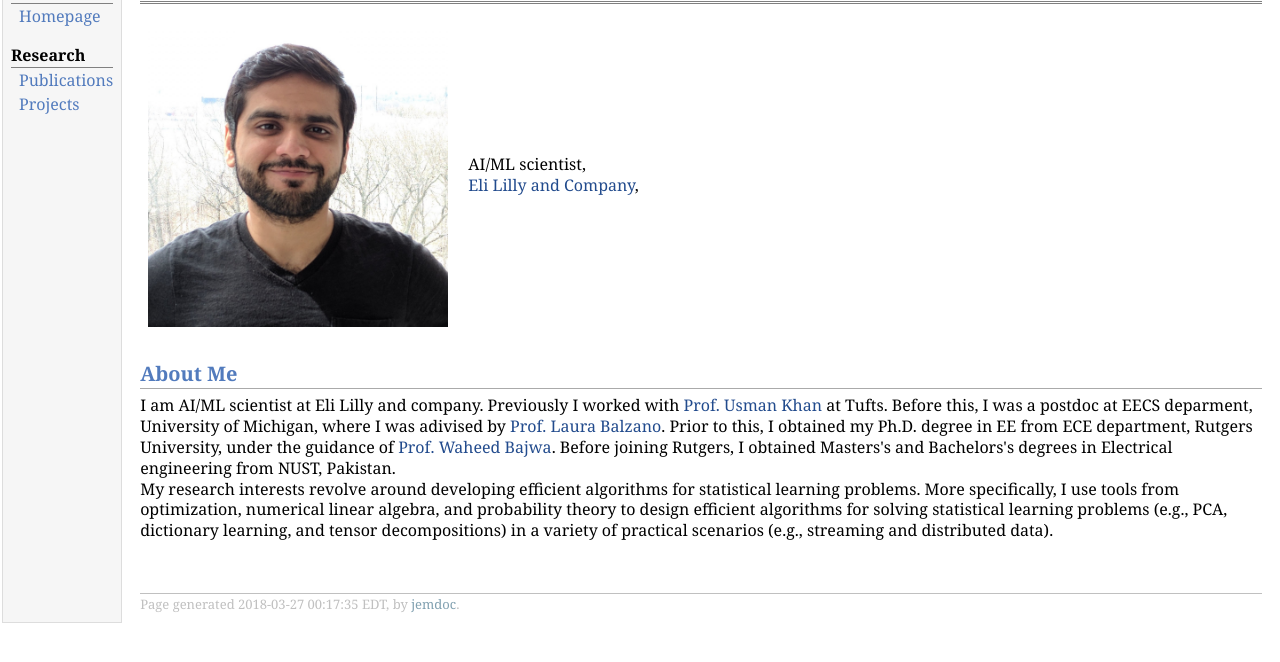
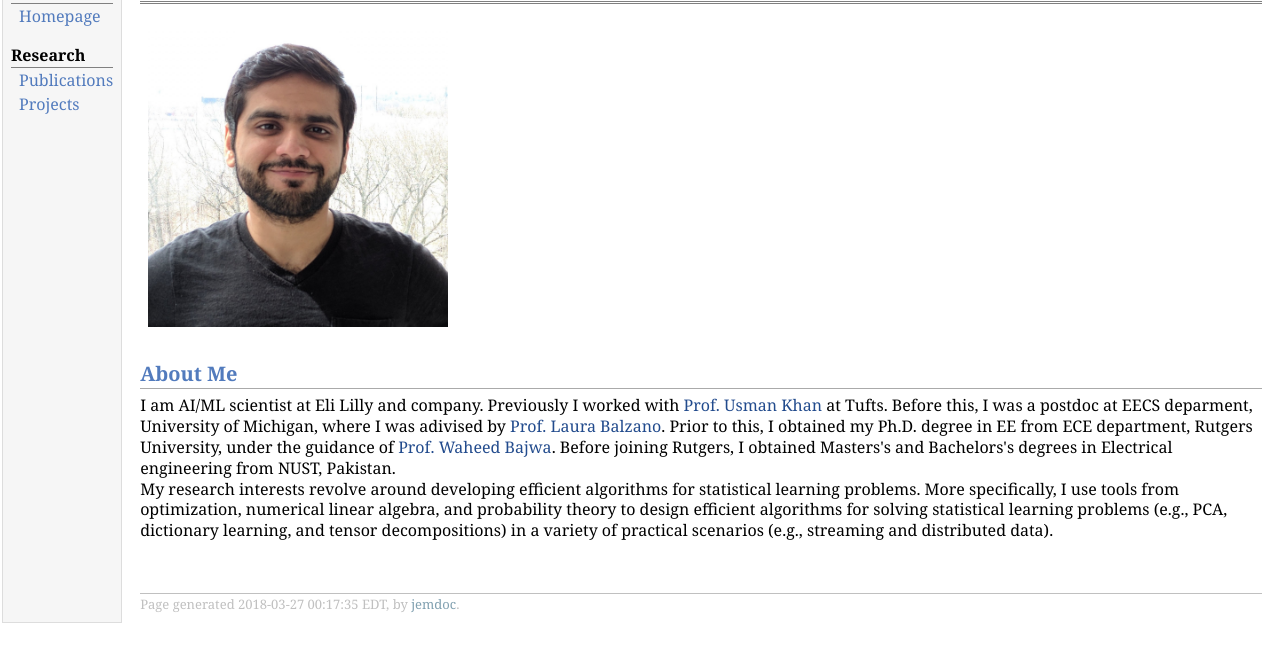
Before and after one commit to haroonraja01/haroonraja01.github.io, a plain HTML site: page index.html in a window 1280 px wide. Shown: the part 48-710 px from the top of the page. Drawn offline with Linux system fonts and the light colour scheme.

Commit message:
Update index.html

```diff
--- a/index.html
+++ b/index.html
@@ -33,8 +33,8 @@
 </div>
 <table class="imgtable"><tr><td>
 <img src="PhotoHaroon.jpg" alt="" width="300px" />&nbsp;</td>
-<td align="left"><p>AI/ML scientist,<br />
-<a>Eli Lilly and Company</a>,<br />
+<!--<td align="left"><p>AI/ML scientist,<br />
+<a>Eli Lilly and Company</a>,<br />-->
 <!-- Tufts University<br />
 Email: <a href="mailto:haroon.raja@tufts.edu">haroon.raja@tufts.edu</a></p>-->
 </td></tr></table>
```
